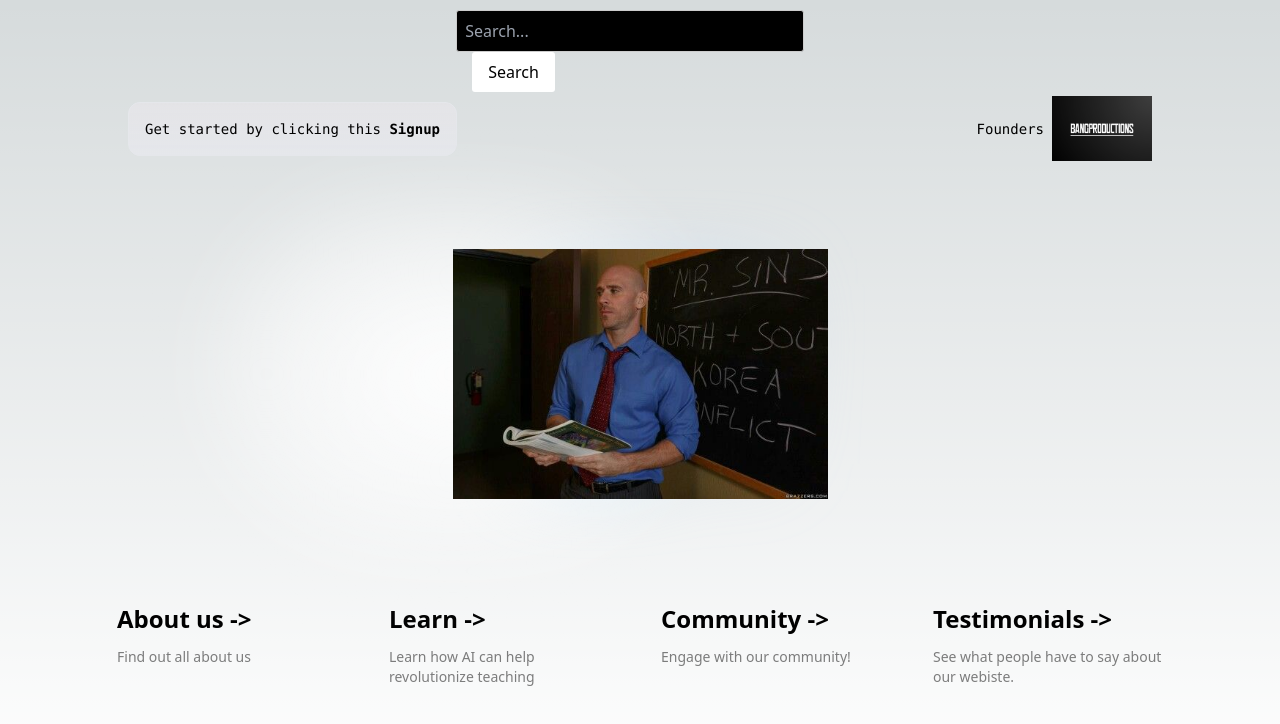
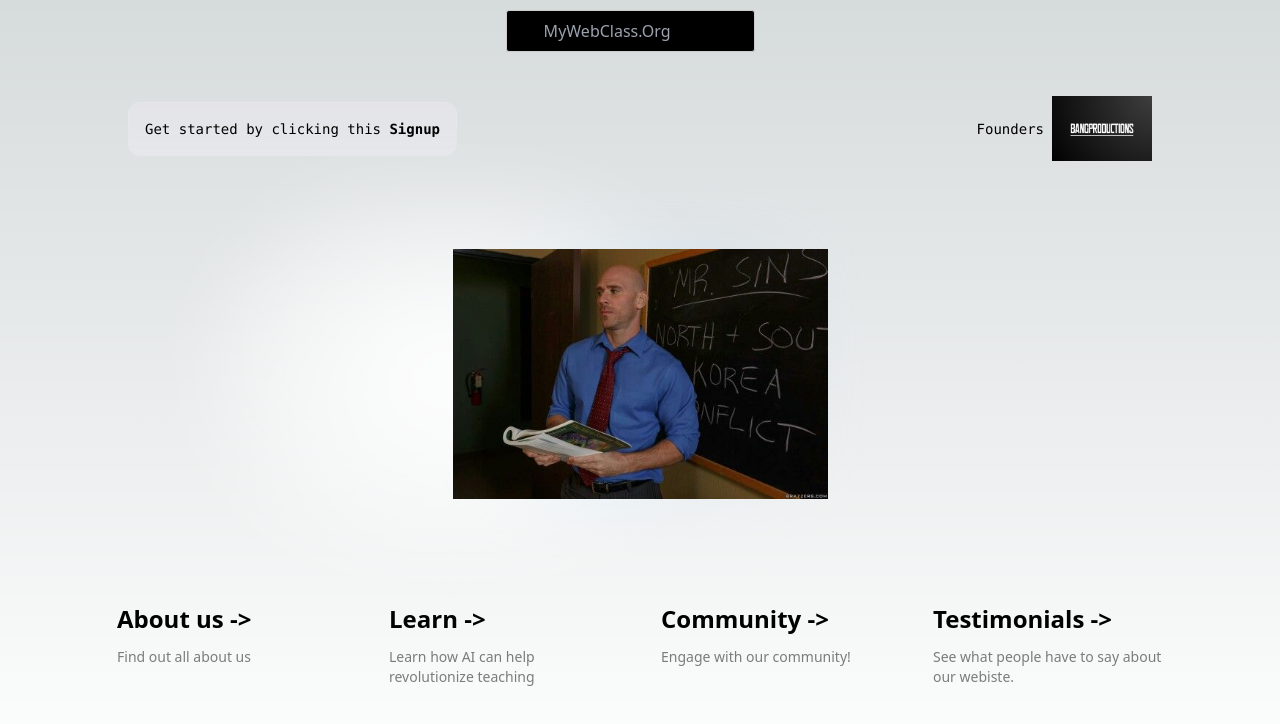
Before and after one commit to Samuel-Okongo/next.js, a Next.js app: page / in a window 1280 px wide. Shown: the top 724 px of the page. Built offline with nearby package versions, Linux system fonts and the light colour scheme.

Commit message:
changed index header

```diff
--- a/src/pages/index.tsx
+++ b/src/pages/index.tsx
@@ -55,14 +55,9 @@ export default function Home() {
         <form onSubmit={handleSearch}>
           <input
             style={inputStyle}
-            type="text"
-            value={searchTerm}
-            onChange={(e) => setSearchTerm(e.target.value)}
-            placeholder="Search..."
+            type="      MyWebClass.Org"
+            placeholder="       MyWebClass.Org"
           />
-          <button style={buttonStyle} type="submit">
-            Search
-          </button>
         </form>
       </header>
 
```
